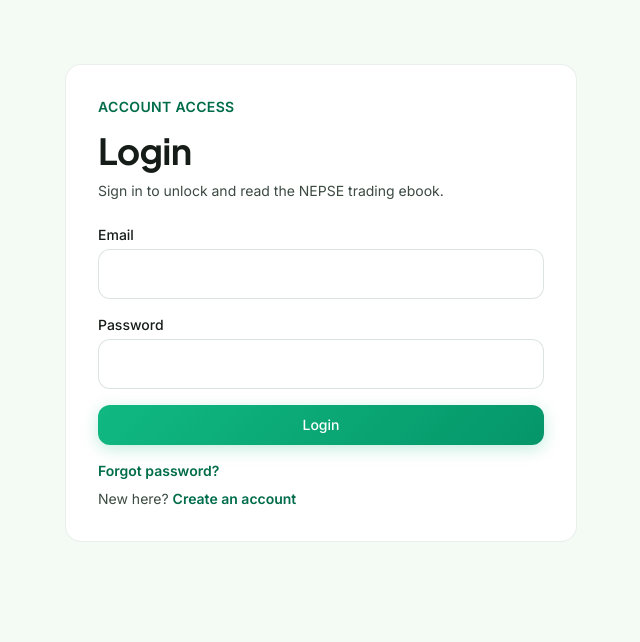
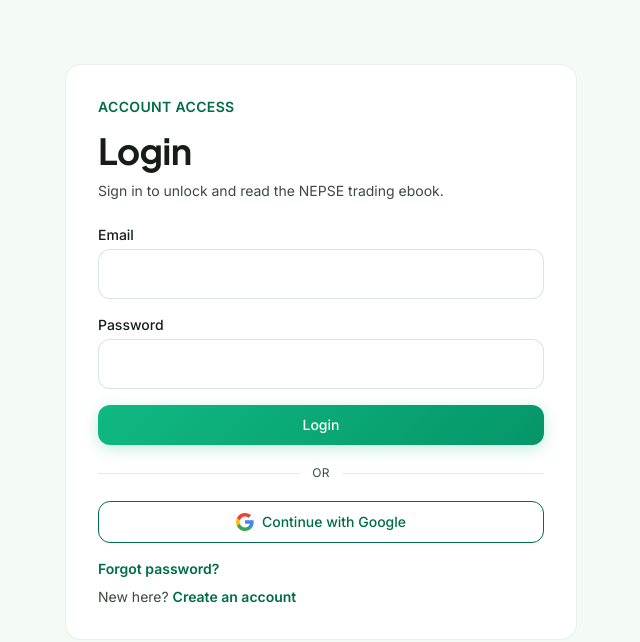
Before and after one commit to bishalrl/sikau, a Next.js app: page /login in a window 1280 px wide. Shown: the top 642 px of the page, without its empty margins (319-959 px from the left). Built offline with nearby package versions, Linux system fonts and the light colour scheme; no server answers.

Commit message:
google login

```diff
--- a/src/app/api/otp/credentials-check/route.ts
+++ b/src/app/api/otp/credentials-check/route.ts
@@ -14,8 +14,15 @@ export async function POST(request: Request) {
     const email = input.email.toLowerCase();
 
     const user = await prisma.user.findUnique({ where: { email } });
-    if (!user) {
-      return NextResponse.json({ error: "Invalid email or password." }, { status: 401 });
+    if (!user?.passwordHash) {
+      return NextResponse.json(
+        {
+          error: user
+            ? "This account uses Google sign-in. Please continue with Google."
+            : "Invalid email or password.",
+        },
+        { status: 401 },
+      );
     }
 
     const isValid = await bcrypt.compare(input.password, user.passwordHash);
--- a/src/components/auth/AuthForm.tsx
+++ b/src/components/auth/AuthForm.tsx
@@ -152,6 +152,62 @@ export function AuthForm({ mode }: Props) {
       <Button type="submit" className="w-full" disabled={loading}>
         {loading ? "Please wait..." : mode === "login" ? "Login" : "Create account"}
       </Button>
+
+      <div className="flex items-center gap-3 py-1">
+        <span className="h-px flex-1 bg-outline-variant/40" />
+        <span className="text-xs uppercase tracking-wide text-on-surface-variant">or</span>
+        <span className="h-px flex-1 bg-outline-variant/40" />
+      </div>
+
+      <Button
+        type="button"
+        variant="outline"
+        className="w-full"
+        disabled={loading}
+        onClick={async () => {
+          setLoading(true);
+          setError("");
+          try {
+            const { signIn, getProviders } = await import("next-auth/react");
+            const providers = await getProviders();
+            if (!providers?.google) {
+              throw new Error(
+                "Google login is not configured. Add AUTH_GOOGLE_ID and AUTH_GOOGLE_SECRET to .env, then restart the server.",
+              );
+            }
+            await signIn("google", { callbackUrl });
+          } catch (err) {
+            setError(err instanceof Error ? err.message : "Unable to start Google sign-in.");
+            setLoading(false);
+          }
+        }}
+      >
+        <GoogleIcon />
+        Continue with Google
+      </Button>
     </form>
   );
 }
+
+function GoogleIcon() {
+  return (
+    <svg width="18" height="18" viewBox="0 0 18 18" aria-hidden="true">
+      <path
+        fill="#4285F4"
+        d="M17.64 9.2c0-.637-.057-1.251-.164-1.84H9v3.481h4.844a4.14 4.14 0 0 1-1.796 2.716v2.259h2.908c1.702-1.567 2.684-3.875 2.684-6.615Z"
+      />
+      <path
+        fill="#34A853"
+        d="M9 18c2.43 0 4.467-.806 5.956-2.18l-2.908-2.259c-.806.54-1.837.86-3.048.86-2.344 0-4.328-1.584-5.036-3.711H.957v2.332A8.997 8.997 0 0 0 9 18Z"
+      />
+      <path
+        fill="#FBBC05"
+        d="M3.964 10.71A5.41 5.41 0 0 1 3.682 9c0-.593.102-1.17.282-1.71V4.958H.957A8.997 8.997 0 0 0 0 9c0 1.452.348 2.827.957 4.042l3.007-2.332Z"
+      />
+      <path
+        fill="#EA4335"
+        d="M9 3.58c1.321 0 2.508.454 3.44 1.345l2.582-2.58C13.463.891 11.426 0 9 0A8.997 8.997 0 0 0 .957 4.958L3.964 7.29C4.672 5.163 6.656 3.58 9 3.58Z"
+      />
+    </svg>
+  );
+}
--- a/src/lib/auth.ts
+++ b/src/lib/auth.ts
@@ -1,10 +1,19 @@
 import bcrypt from "bcryptjs";
 import type { NextAuthOptions } from "next-auth";
 import CredentialsProvider from "next-auth/providers/credentials";
+import GoogleProvider from "next-auth/providers/google";
 import { prisma } from "@/lib/prisma";
 
+/** Runtime lookup — avoids Next inlining empty GOOGLE_* at compile time. */
+function env(name: string) {
+  return process.env[name]?.trim() ?? "";
+}
+
+const googleClientId = env("AUTH_GOOGLE_ID") || env("GOOGLE_CLIENT_ID");
+const googleClientSecret = env("AUTH_GOOGLE_SECRET") || env("GOOGLE_CLIENT_SECRET");
+
 export const authOptions: NextAuthOptions = {
-  secret: process.env.NEXTAUTH_SECRET,
+  secret: env("NEXTAUTH_SECRET") || undefined,
   session: {
     strategy: "jwt",
   },
@@ -12,6 +21,15 @@ export const authOptions: NextAuthOptions = {
     signIn: "/login",
   },
   providers: [
+    ...(googleClientId && googleClientSecret
+      ? [
+          GoogleProvider({
+            clientId: googleClientId,
+            clientSecret: googleClientSecret,
+            allowDangerousEmailAccountLinking: true,
+          }),
+        ]
+      : []),
     CredentialsProvider({
       name: "Credentials",
       credentials: {
@@ -27,7 +45,7 @@ export const authOptions: NextAuthOptions = {
           where: { email: credentials.email.toLowerCase() },
         });
 
-        if (!user) {
+        if (!user?.passwordHash) {
           return null;
         }
 
@@ -50,7 +68,53 @@ export const authOptions: NextAuthOptions = {
     }),
   ],
   callbacks: {
-    async jwt({ token, user }) {
+    async signIn({ user, account }) {
+      if (account?.provider !== "google") {
+        return true;
+      }
+
+      const email = user.email?.toLowerCase();
+      if (!email) {
+        return false;
+      }
+
+      const existing = await prisma.user.findUnique({ where: { email } });
+
+      if (existing) {
+        await prisma.user.update({
+          where: { id: existing.id },
+          data: {
+            name: user.name ?? existing.name,
+            emailVerifiedAt: existing.emailVerifiedAt ?? new Date(),
+          },
+        });
+      } else {
+        await prisma.user.create({
+          data: {
+            email,
+            name: user.name ?? email.split("@")[0],
+            passwordHash: null,
+            emailVerifiedAt: new Date(),
+            role: "LEARNER",
+          },
+        });
+      }
+
+      return true;
+    },
+    async jwt({ token, user, account }) {
+      if (account?.provider === "google" && user?.email) {
+        const dbUser = await prisma.user.findUnique({
+          where: { email: user.email.toLowerCase() },
+          select: { id: true, role: true },
+        });
+        if (dbUser) {
+          token.id = dbUser.id;
+          token.role = dbUser.role;
+        }
+        return token;
+      }
+
       if (user) {
         token.id = user.id;
         token.role = user.role;
--- a/src/types/next-auth.d.ts
+++ b/src/types/next-auth.d.ts
@@ -10,7 +10,7 @@ declare module "next-auth" {
 
   interface User {
     id: string;
-    role: "ADMIN" | "INSTRUCTOR" | "LEARNER";
+    role?: "ADMIN" | "INSTRUCTOR" | "LEARNER";
   }
 }
 
```
Also changed, not shown: 1 other file (tests, documents, lock files or other folders).
